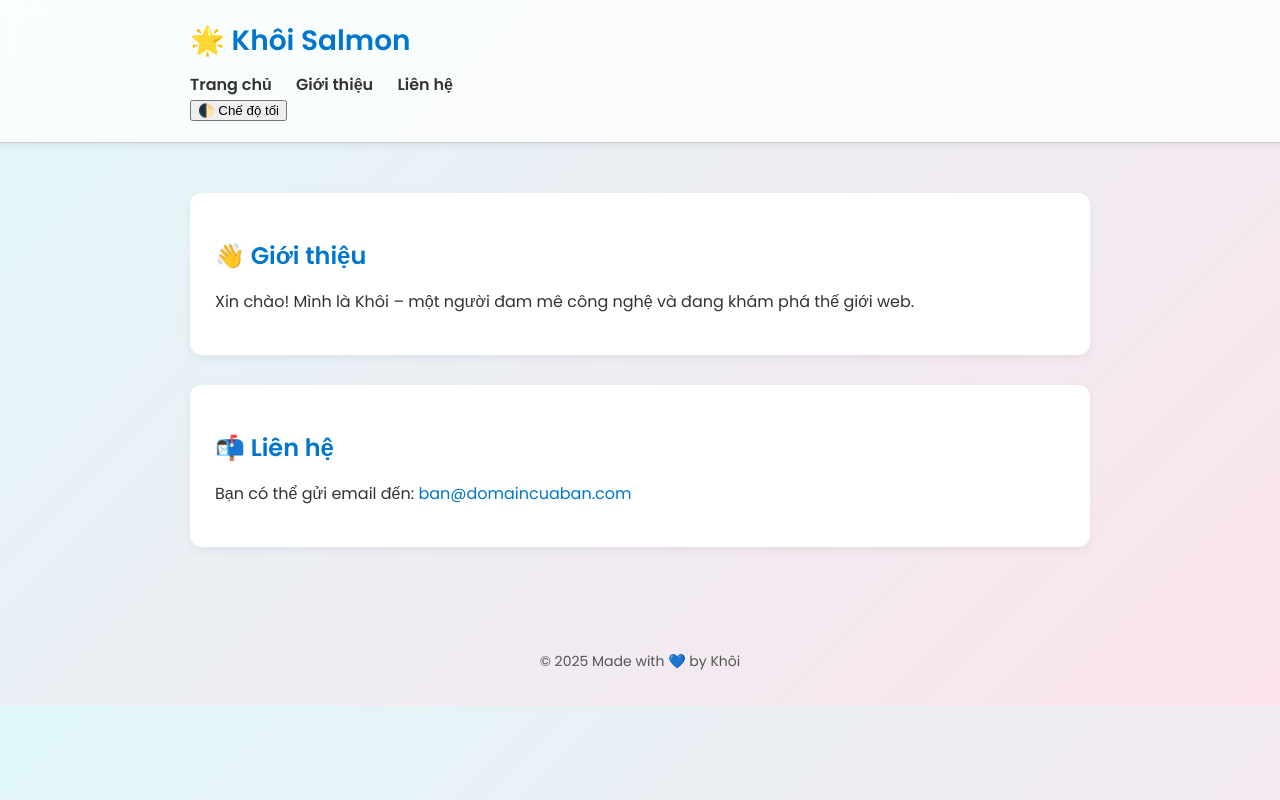
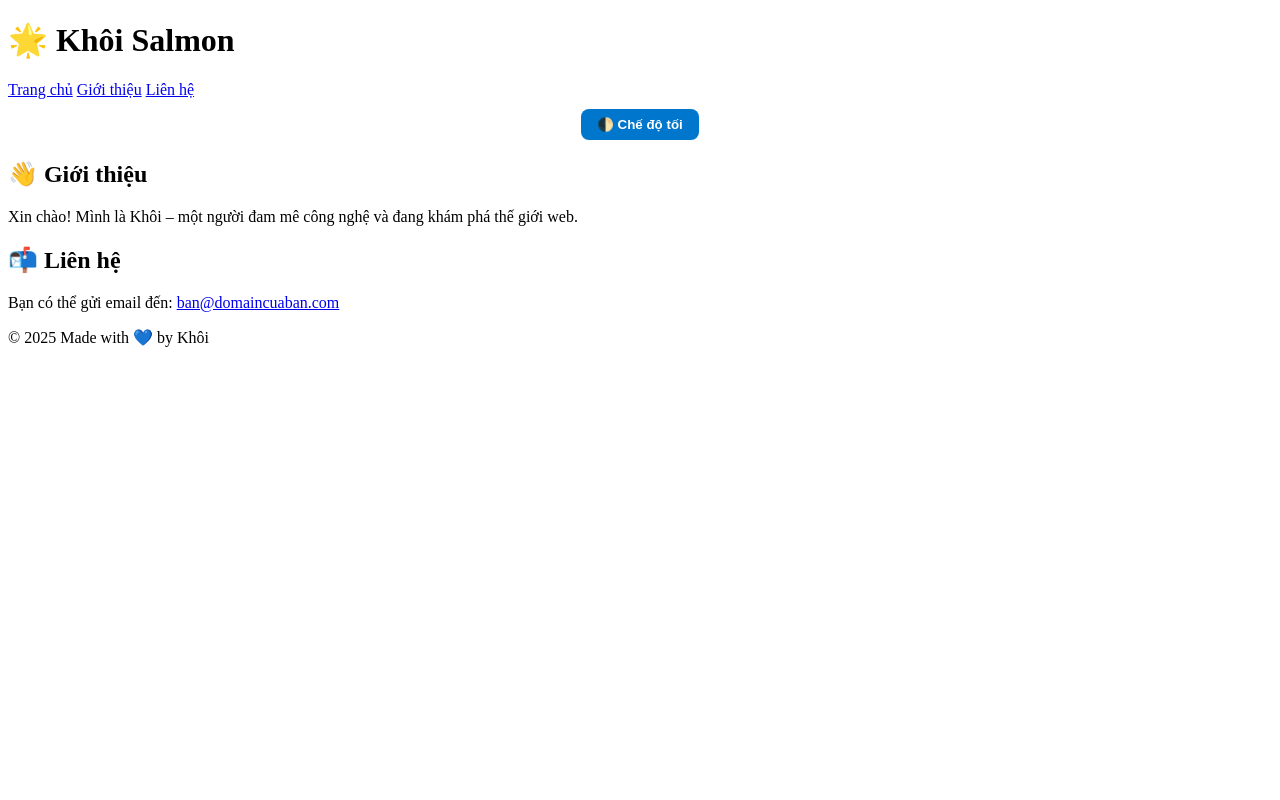
Before and after one commit to Kuzemica/Kuzemica.github.io, a plain HTML site: page index.html in a window 1280 px wide. Drawn offline with Linux system fonts and the light colour scheme.

Commit message:
Update style.css

```diff
--- a/style.css
+++ b/style.css
@@ -1,80 +1,48 @@
-/* Font + Reset */
-body {
-  margin: 0;
-  padding: 0;
-  font-family: 'Poppins', sans-serif;
-  background: linear-gradient(135deg, #e0f7fa, #fce4ec);
-  color: #333;
+/* -------- DARK MODE -------- */
+body.dark {
+  background: #1e1e1e;
+  color: #f5f5f5;
 }
 
-/* Container */
-.container {
-  max-width: 900px;
-  margin: auto;
-  padding: 20px;
+body.dark main section {
+  background-color: #2c2c2c;
+  box-shadow: 0 4px 10px rgba(255, 255, 255, 0.05);
 }
 
-/* Header */
-header {
-  background: #ffffffcc;
-  backdrop-filter: blur(10px);
-  position: sticky;
-  top: 0;
-  z-index: 10;
-  border-bottom: 1px solid #ccc;
-  box-shadow: 0 4px 6px rgba(0,0,0,0.05);
+body.dark header {
+  background: #2b2b2b;
+  color: #f5f5f5;
 }
 
-header h1 {
-  margin: 0;
-  font-size: 28px;
-  color: #0077cc;
+body.dark nav a {
+  color: #ddd;
 }
 
-nav {
-  margin-top: 10px;
+body.dark nav a:hover {
+  color: #ffcc00;
 }
 
-nav a {
-  margin-right: 20px;
-  text-decoration: none;
-  font-weight: 600;
-  color: #333;
+body.dark footer {
+  background-color: #333;
+  color: #ccc;
+}
+
+.toggle-mode {
+  margin-top: 10px;
+  text-align: center;
+}
+
+#toggle-btn {
+  padding: 8px 16px;
+  border: none;
+  border-radius: 8px;
+  background-color: #0077cc;
+  color: white;
+  font-weight: bold;
+  cursor: pointer;
   transition: 0.3s;
 }
 
-nav a:hover {
-  color: #ff4081;
+#toggle-btn:hover {
+  background-color: #005fa3;
 }
-
-/* Main */
-main section {
-  background-color: #fff;
-  margin-top: 30px;
-  padding: 25px;
-  border-radius: 12px;
-  box-shadow: 0 4px 10px rgba(0,0,0,0.05);
-}
-
-main h2 {
-  color: #0077cc;
-  margin-bottom: 10px;
-}
-
-main a {
-  color: #0077cc;
-  text-decoration: none;
-}
-
-main a:hover {
-  text-decoration: underline;
-}
-
-/* Footer */
-footer {
-  text-align: center;
-  margin-top: 50px;
-  padding: 20px;
-  font-size: 14px;
-  color: #555;
-}
```
